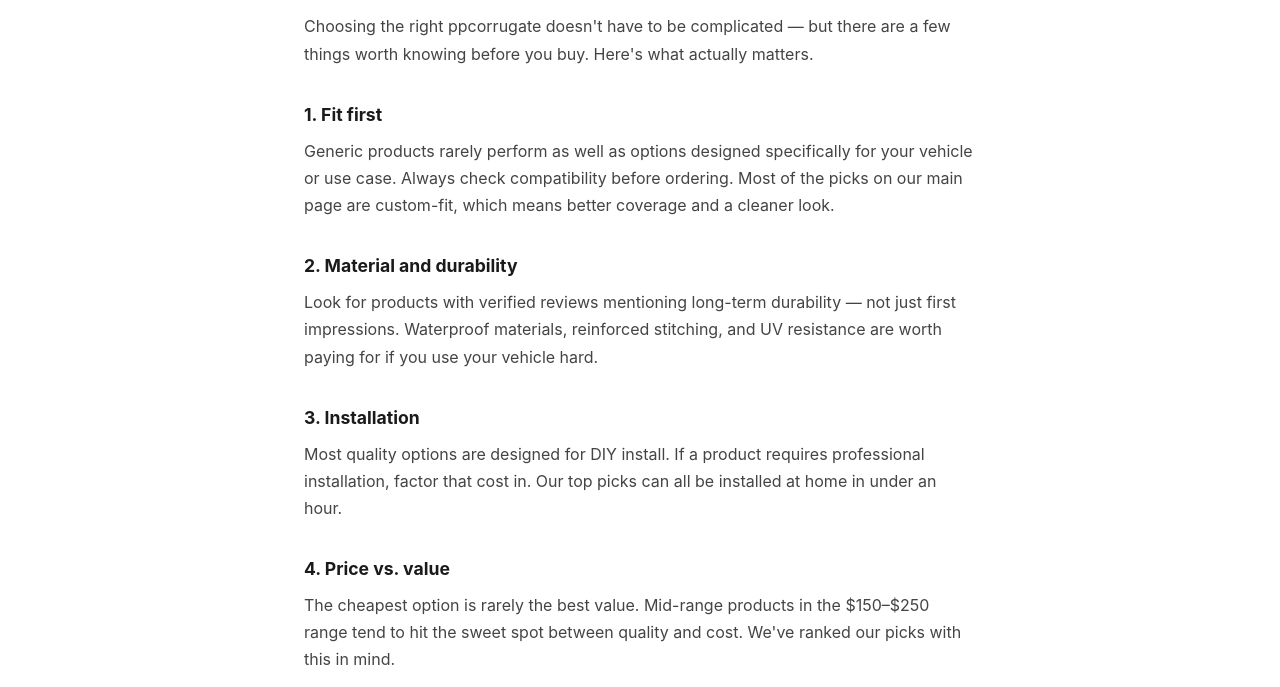
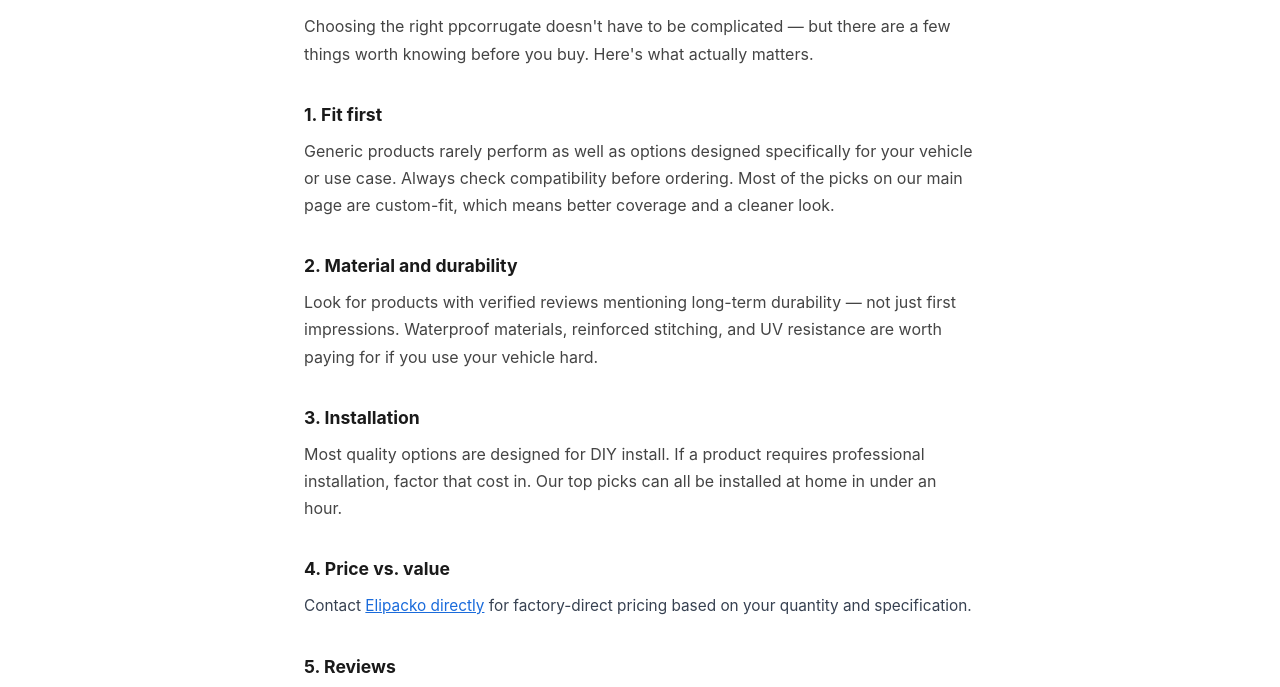
Before and after one commit to Brazenproducts/ppcorrugate.com, a plain HTML site: page blog/how-to-choose.html in a window 1280 px wide. Shown: the part 255-942 px from the top of the page. Drawn offline with Linux system fonts and the light colour scheme.

Commit message:
Remove all fake pricing from all pages

```diff
--- a/blog/how-to-choose.html
+++ b/blog/how-to-choose.html
@@ -43,7 +43,7 @@
         <h2>3. Installation</h2>
         <p>Most quality options are designed for DIY install. If a product requires professional installation, factor that cost in. Our top picks can all be installed at home in under an hour.</p>
         <h2>4. Price vs. value</h2>
-        <p>The cheapest option is rarely the best value. Mid-range products in the $150–$250 range tend to hit the sweet spot between quality and cost. We've ranked our picks with this in mind.</p>
+        <p style="color:#374151;font-size:.96rem;line-height:1.82;margin-bottom:14px">Contact <a href="https://elipacko.com" style="color:#1a6bdb">Elipacko directly</a> for factory-direct pricing based on your quantity and specification.</p>
         <h2>5. Reviews</h2>
         <p>Stick to products with 4.5+ stars and at least 100 verified reviews. A high rating with few reviews can be misleading. All picks on our main page meet this bar.</p>
         <p><a href="/" style="color:#e63946;font-weight:700">← See our top-ranked Ppcorrugate picks</a></p>
```
Also changed, not shown: ppcorrugate-guide-2026.html (+1 -1 lines), ppcorrugate-practical-guide-2026.html (+1 -1 lines).
